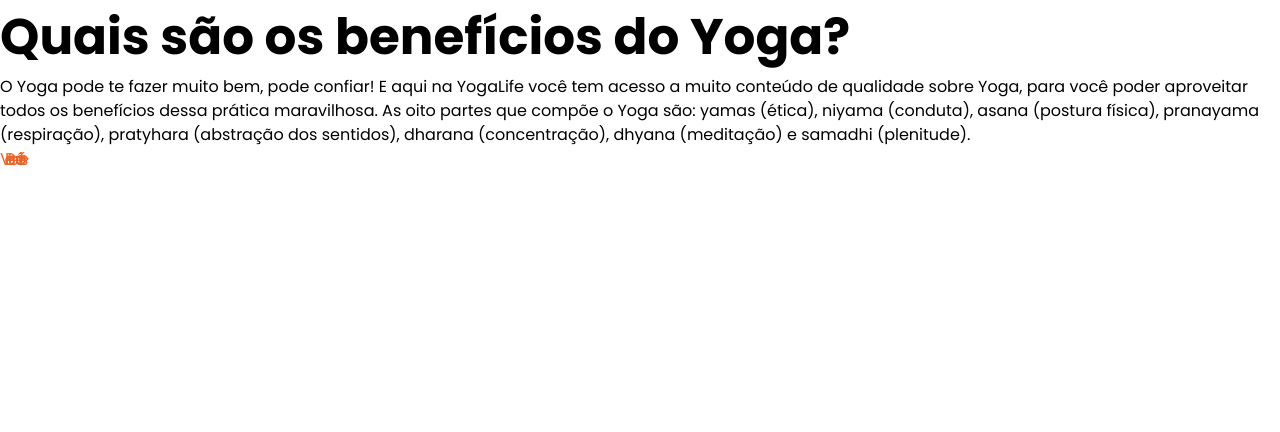
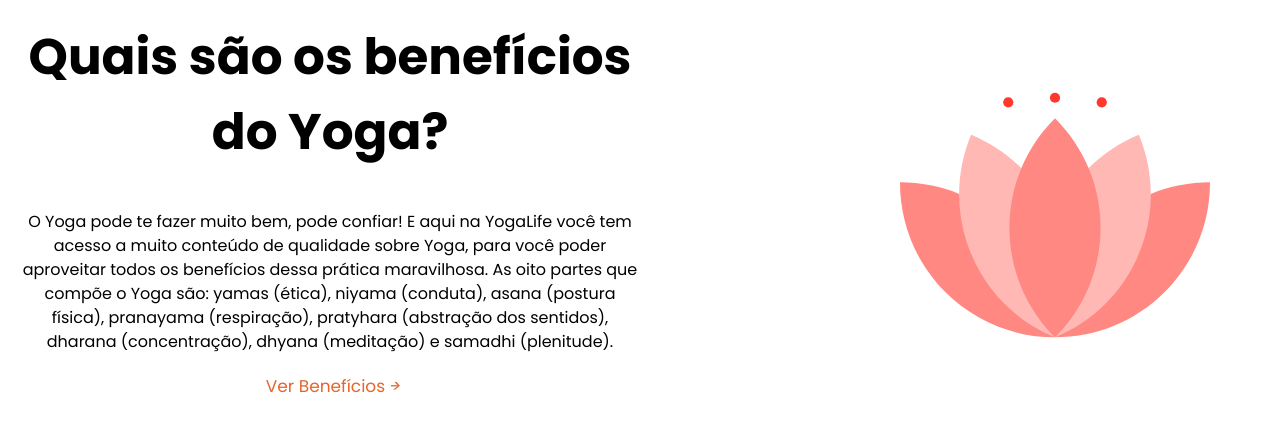
Before and after one commit to amarogu/yogalife, a plain HTML site: page beneficios.html in a window 1280 px wide. Drawn offline with Linux system fonts and the light colour scheme.

Commit message:
Styling the Hero of the benefits page.

```diff
--- a/beneficios.html
+++ b/beneficios.html
@@ -16,7 +16,7 @@
     <title>Document</title>
   </head>
   <body>
-    <section>
+    <section class="hero grid grid--1x2">
       <div class="hero__content">
         <h1>Quais são os benefícios do Yoga?</h1>
         <div class="hero__text-below-title">
@@ -30,10 +30,15 @@
             (plenitude).
           </p>
           <p class="hero__link">
-            <a href="" class="hero__link__arrow">Ver Benefícios -></a>
+            <a href="">Ver Benefícios <em class="hero__link__arrow">-></em></a>
           </p>
         </div>
       </div>
+      <img
+        src="images/benefits/lotus-svgrepo-com-1.svg"
+        alt="Uma imagem de uma flor para simbolizar a meditação e a calma"
+        class="hero__main-image"
+      />
     </section>
   </body>
 </html>
--- a/css/beneficios.css
+++ b/css/beneficios.css
@@ -0,0 +1,70 @@
+/* Hero */
+.hero {
+  padding: 2rem;
+  text-align: center;
+}
+
+.hero__main-image {
+  width: 100%;
+  margin-top: 5rem;
+}
+
+.hero h1 {
+  margin-bottom: 4rem;
+}
+
+.hero__text-below-title p:first-child {
+  margin-bottom: 2rem;
+}
+
+.hero__link {
+  margin-bottom: 1rem;
+}
+
+@media screen and (min-width: 600px) {
+  .hero__main-image {
+    width: 70%;
+    justify-self: center;
+  }
+
+  .hero__text-below-title p:first-child {
+    padding: 0 7%;
+  }
+}
+
+@media screen and (min-width: 800px) {
+  .hero__main-image {
+    width: 50%;
+  }
+}
+
+@media screen and (min-width: 1024px) {
+  .hero {
+    max-width: 1453px;
+    margin-left: auto;
+    margin-right: auto;
+  }
+
+  .hero__text-below-title p:first-child {
+    padding: initial;
+  }
+
+  .hero__main-image {
+    align-self: center;
+    margin-top: 0;
+    justify-self: end;
+    margin-right: 50px;
+  }
+}
+
+@media screen and (min-width: 1530px) {
+  .hero__content {
+    align-self: center;
+  }
+}
+
+@media screen and (min-width: 1650px) {
+  .hero__main-image {
+    width: 40%;
+  }
+}
--- a/css/general-css/components.css
+++ b/css/general-css/components.css
@@ -47,7 +47,7 @@ h3 {
   }
 }
 
-/* link arrow */
+/* Link arrow */
 .hero__link__arrow {
   display: inline-block;
   letter-spacing: -0.7rem;
```
Also changed, not shown: images/benefits/idea-svgrepo-com-2.svg (renamed from images/benefits/idea-svgrepo-com (2).svg), images/benefits/lotus-svgrepo-com-1.svg (renamed from images/benefits/lotus-svgrepo-com (1).svg).
